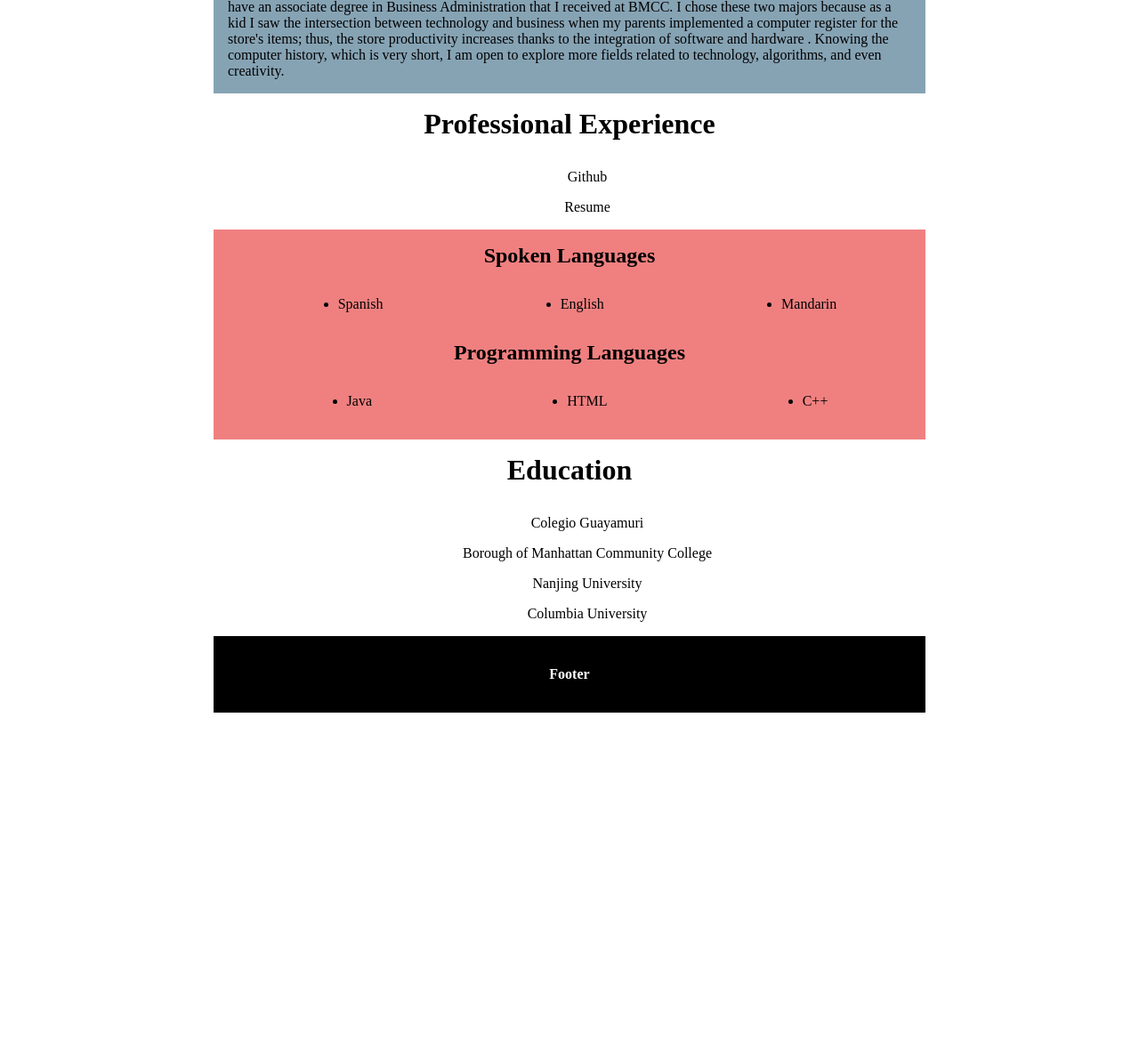
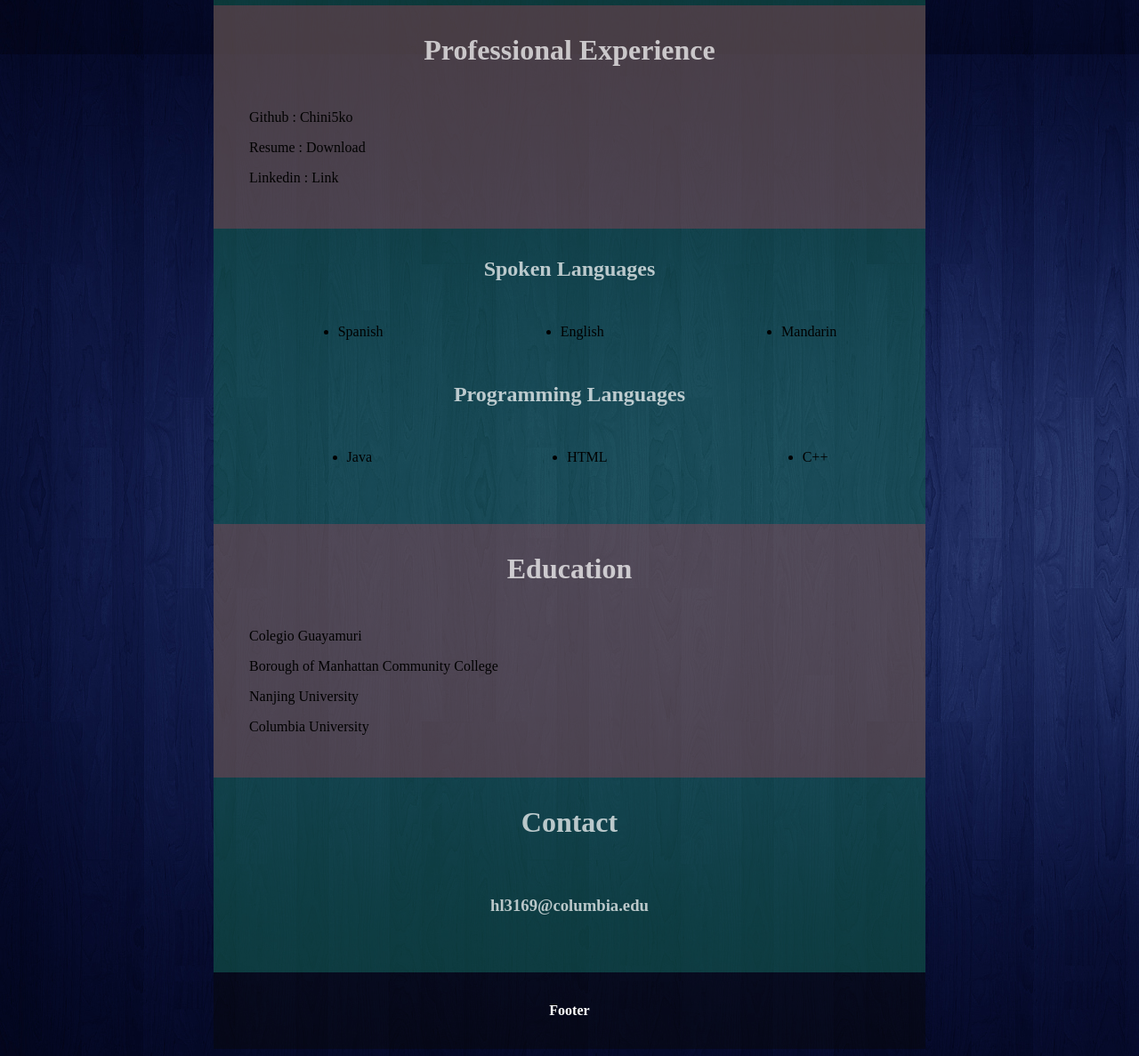
Before and after one commit to chini5ko/ColumbiaUnixWebsite, a plain HTML site: page responsive/index.html in a window 1280 px wide. Shown: the part 1139-2326 px from the top of the page at 89% size. Before the commit the page ends 1948 px from the top, so only its background shows below. Drawn offline with Linux system fonts and the light colour scheme.

Commit message:
change background desing and center image

```diff
--- a/responsive/index.html
+++ b/responsive/index.html
@@ -19,21 +19,25 @@
 
         <!--main-->
         <div class="main">
-                <h1>Main</h1>
+                <h1>Bio</h1>
                 <p id="smallBio"> &nbsp; I was born on planet Earth, in "Isla de Margarita" , Venezuela. Actually, my parents and their ancestors are from China but traveled a couple of continents settling down in South America as the Spanish did in 1450. Thanks to the Spanish, I learned their language that was passed down after their colonization in Venezuela. On the island, I spoke to my parents in Cantonese , which language has more than 3000 years of history.
                     In history class, I learned that England colonized the North . I moved to learn the language of English in New York City, where my college adventure started!
 
                     <br>
                     <br>&nbsp; As you can see, I am studying at Columbia University in the City of New York the major of Computer Science. Also, I have an associate degree in Business Administration that I received at BMCC. I chose these two majors because as a kid I saw the intersection between technology and business when my parents implemented a computer register for the store's items; thus, the store productivity increases thanks to the integration of software and hardware .
                         Knowing the computer history, which is very short, I am open to explore more fields related to technology, algorithms, and even creativity. </p>
+                        <br>
+                        <br>
+
         </div>
         <!--.main-->
 
 
-        <div class="Portafolio">
+        <div class="portafolio">
             <h1>Professional Experience</h1>
-            <ol>Github</ol>
-            <ol>Resume</ol>
+            <ol>Github : Chini5ko</ol>
+            <ol>Resume : Download</ol>
+            <ol>Linkedin : Link</ol>
 
         </div>
 
@@ -60,12 +64,17 @@
                 </div>
         </div><!-- .sidebar -->
 
-        <div class="Education">
+        <div class="education">
             <h1>Education</h1>
             <ol>Colegio Guayamuri</ol>
             <ol>Borough of Manhattan Community College </ol>
             <ol>Nanjing University</ol>
             <ol>Columbia University</ol>
+        </div>
+
+        <div class="contact">
+            <h1>Contact</h1>
+            <h3>hl3169@columbia.edu</h3>
         </div>
 
         <!--Footer-->
--- a/responsive/style.css
+++ b/responsive/style.css
@@ -1,6 +1,11 @@
 .site {
 	max-width: 800px;
 	margin: 0 auto;
+}
+
+body{
+    background-image: url(img/ocean.jpg);
+
 }
 
 /*--------------------------------------------------------------
@@ -12,7 +17,8 @@ h2,
 h3 {
 	text-align: center;
 	margin: 0;
-	padding: 16px;
+    padding: 32px;
+    color: rgba(255, 255, 255, 0.712);
 }
 
 h4,
@@ -26,7 +32,9 @@ h6 {
 
 p {
 	margin: 0;
-	padding: 16px;
+    padding: 16px;
+    font-size: 20px;
+
 }
 
 ul{
@@ -39,11 +47,13 @@ li {
 }
 
 ol{
-    text-align: center;
+    margin-left: auto;
+    margin-right: auto;
+
+    text-align: left;
 }
 
 img {
-	display: block;
 	border: 0;
 	width: 100%;
 	height: auto;
@@ -51,19 +61,45 @@ img {
 
 #profileIma{
     display: block;
+    margin-left: auto;
+    margin-right: auto;
+    width: 50%;
     border-radius: 50%;
-
-
+    border:3px solid rgba(255, 255, 255, 0.712);
 }
 /*--------------------------------------------------------------
 Sections
 --------------------------------------------------------------*/
 .top{
-    background-color: grey;
+    background-color: rgba(128, 128, 128, 0.205);
+    padding-bottom:  2em;
+
 }
 
 .main{
-    background-color: rgb(134, 163, 180);
+    background-color: rgba(20, 107, 81, 0.5);
+    color: rgba(255, 255, 255, 0.712);
+}
+
+.portafolio{
+    background-color:  rgba(100, 83, 83, 0.712);
+    padding-bottom:  2em;
+
+}
+
+.sidebar{
+    background-color:  rgba(20, 107, 81, 0.5);
+    padding-bottom:  2em;
+}
+
+.education{
+    background-color:  rgba(100, 83, 83, 0.712);
+    padding-bottom:  2em;
+}
+
+.contact{
+    background-color:  rgba(20, 107, 81, 0.5);
+    padding-bottom:  2em;
 }
 
 
@@ -71,14 +107,12 @@ Sections
 /*--------------------------------------------------------------
 Sub-Sections
 --------------------------------------------------------------*/
-.sidebar{
-    background-color: lightcoral;
-}
+
 
 .twin{
     background-color: lightpink;
 }
 
 .footer{
-    background-color: black;
+    background-color: rgba(8, 8, 8, 0.459);
 }
```
Also changed, not shown: responsive/img/ocean.jpg (added).
